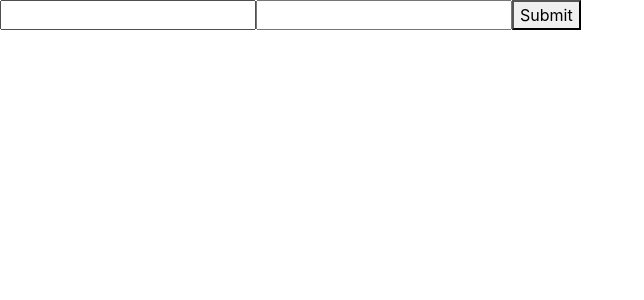
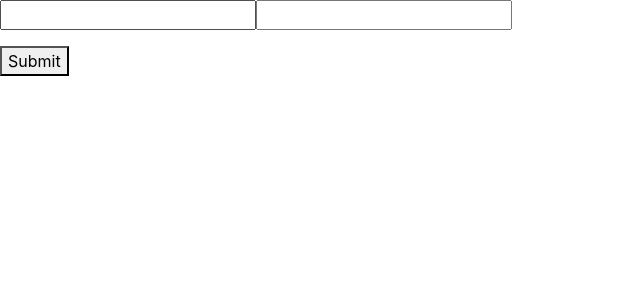
Before and after one commit to OdongAlican/track-it-front-end, a React (Create React App) app: page /signin in a window 1280 px wide. Shown: the top 300 px of the page, without its empty margins (0-644 px from the left). Built offline with nearby package versions, Linux system fonts and the light colour scheme.

Commit message:
add display of errors msg incase of wrong credentials

```diff
--- a/src/components/auth/Signin.jsx
+++ b/src/components/auth/Signin.jsx
@@ -1,6 +1,6 @@
 import React, { useState } from "react";
 import { signInAction } from '../../actions'
-import { useDispatch } from 'react-redux'
+import { useDispatch, useSelector } from 'react-redux'
 
 const Signin = (props) =>{
     let { history } = props
@@ -8,19 +8,23 @@ const Signin = (props) =>{
     const [username, setUsername] = useState('')
     const [password, setPassword] = useState('')
 
-    const saveData=(event)=>{
+    const saveData = (event)=>{
         event.preventDefault()
-        dispatch(
-            signInAction({username, password}, history))
+        dispatch(signInAction({ username, password }, history))
     }
+
+    const errorMessage = useSelector(state => state.authReducer.error)
 
     return (
         <div>
-            <form>
+            <div>
+            <form onSubmit={ saveData }>
                 <input value = { username } onChange={(e) => setUsername(e.target.value)}></input>
                 <input value = { password } onChange={(e) => setPassword(e.target.value)} type="password"></input>
-                <button onClick={ saveData }>Submit</button>
+                <p>{ errorMessage ? errorMessage : '' }</p>
+                <button type="submit">Submit</button>
             </form>
+            </div>
         </div>
     )
 }
```
